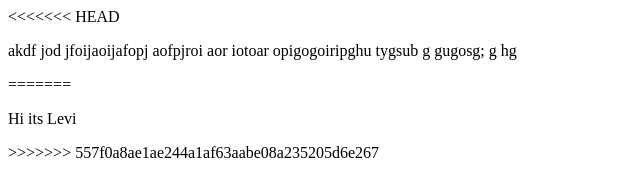
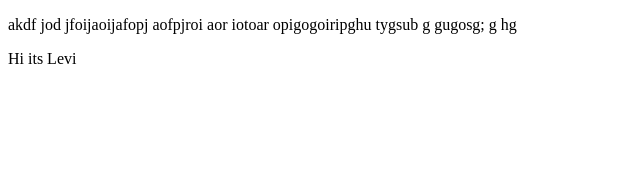
Before and after one commit to LeviFrank/5-6-22-git-practice-challenge-3, a plain HTML site: page index.html in a window 1280 px wide. Shown: the whole page, without its empty margins (0-640 px from the left). Drawn offline with Linux system fonts and the light colour scheme.

Commit message:
git co f of hisf igmad mad amdm mad mauuuuuuud  levi = mean

```diff
--- a/index.html
+++ b/index.html
@@ -7,10 +7,7 @@
     <title> Levi is a tall boi</title>
 </head>
 <body>
-<<<<<<< HEAD
   <p> akdf jod jfoijaoijafopj aofpjroi aor iotoar opigogoiripghu tygsub   g gugosg; g hg</p>
-=======
  <p> Hi its Levi </p>
->>>>>>> 557f0a8ae1ae244a1af63aabe08a235205d6e267
 </body>
 </html>
```
